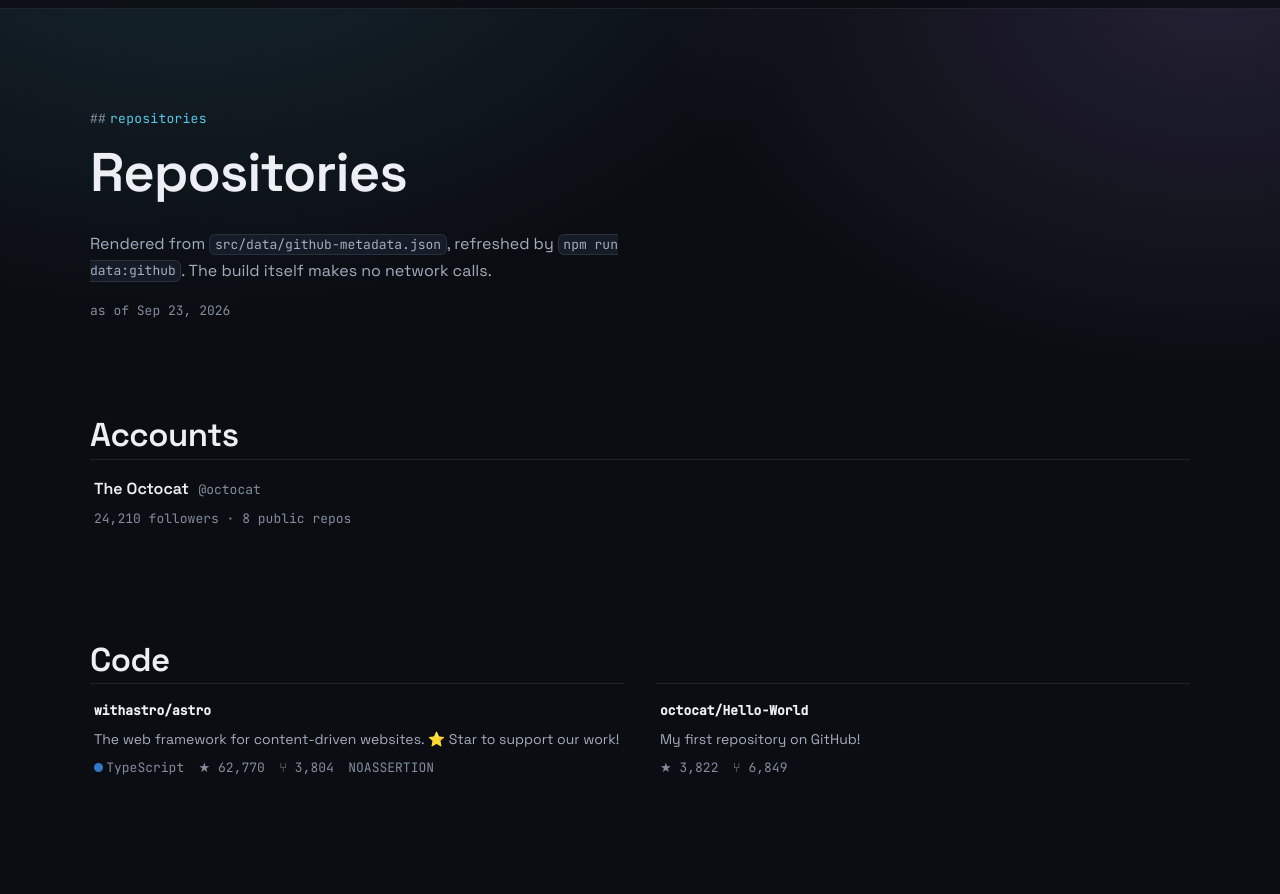
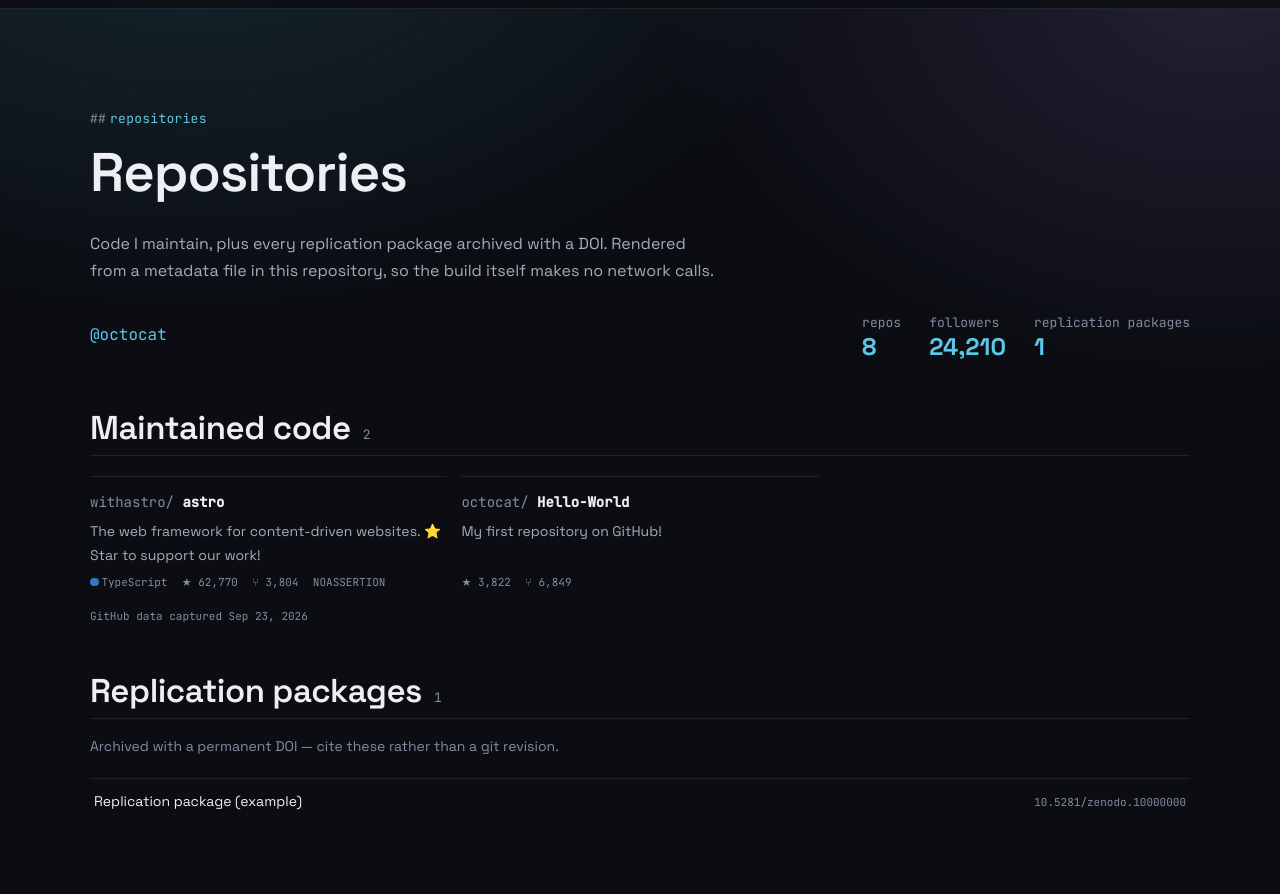
Before and after one commit to dfuchss/astro-studia, an Astro site: page /repositories in a window 1280 px wide. Shown: the part 48-942 px from the top of the page. Built offline with nearby package versions, Linux system fonts and the light colour scheme; Astro itself is replaced by a stand-in of ours.

Commit message:
Rebuild /repositories/ to match fuchss.org
I had approximated this page instead of reading it. The real design has:
an account header with three large figures (reach, breadth, research output —
no total star count, since the per-repo numbers already carry it); section
headings with a count beside them; the grid sorted by stars; descriptions
clamped to two lines with the full text in a title attribute; the stats line
pinned to the bottom of each cell with margin-top:auto so rows align across
columns; and Zenodo DOIs as full-width rows rather than cards.

Kept from mine: the locale-formatted capture date, and the note naming any
repo still missing metadata.

```diff
--- a/src/pages/repositories.astro
+++ b/src/pages/repositories.astro
@@ -1,218 +1,279 @@
 ---
 import Base from '../layouts/Base.astro';
 import { SITE } from '../consts.ts';
-import { repositories, languageColors, github } from '../lib/data.ts';
-import { formatCount } from '../lib/citations.ts';
+import { repositories, languageColors, github, socials } from '../lib/data.ts';
 
 /*
- * Everything on this page comes from src/data/github-metadata.json, which is
- * committed. No API call happens during the build — see the header of
- * scripts/fetch-github-metadata.mjs.
+ * Everything here comes from src/data/github-metadata.json, which is committed.
+ * No API call happens during the build — see scripts/fetch-github-metadata.mjs.
  *
- * A repo listed in repositories.yml but missing from the metadata file just
- * does not render, rather than failing the build: the usual cause is adding a
- * line and not yet running `npm run data:github`, and a half-finished edit
- * should not stop you previewing the site.
+ * A repo listed in repositories.yml but absent from the metadata file still
+ * renders, using the name alone: the usual cause is adding a line and not yet
+ * running `npm run data:github`, and a half-finished edit should not stop you
+ * previewing the site. The note at the bottom says so.
  */
 const repos = (repositories.github_repos ?? [])
-  .map((name) => github.repos[name])
-  .filter((r) => r !== undefined);
-
-const users = (repositories.github_users ?? [])
-  .map((login) => github.users[login])
-  .filter((u) => u !== undefined);
+  .map((full) => ({ full, meta: github.repos[full] }))
+  // Most-starred first. Any ordering beats the order they happen to sit in the
+  // YAML, which nobody maintains deliberately.
+  .sort((a, b) => (b.meta?.stars ?? 0) - (a.meta?.stars ?? 0));
 
 const zenodo = repositories.zenodo_repos ?? [];
+const user = socials.github_username ? github.users[socials.github_username] : undefined;
+const stale = repos.filter((r) => !r.meta).length;
 
-const missing = (repositories.github_repos ?? []).filter((n) => !github.repos[n]);
-
+const fmt = new Intl.NumberFormat(SITE.locale);
 const fetched = new Intl.DateTimeFormat(SITE.locale, {
   dateStyle: 'medium',
   timeZone: 'UTC',
 }).format(new Date(github.fetched));
-
-const lang = (name: string | null) => (name ? (languageColors[name] ?? 'var(--text-faint)') : null);
 ---
 
 <Base
-  title="repositories"
-  description="Code and datasets, from a metadata file committed to this repository."
   section="repositories"
+  title="Repositories"
+  description="Open-source repositories and archived replication packages."
 >
   <section class="wrap section">
     <p class="kicker" data-sigil="##">repositories</p>
     <h1>Repositories</h1>
     <p class="lede">
-      Rendered from <code>src/data/github-metadata.json</code>, refreshed by
-      <code>npm run data:github</code>. The build itself makes no network calls.
+      Code I maintain, plus every replication package archived with a DOI. Rendered from a metadata
+      file in this repository, so the build itself makes no network calls.
     </p>
-    <p class="mono asof">as of {fetched}</p>
-  </section>
 
     {
-    users.length > 0 && (
-      <section class="wrap section block">
-        <h2>Accounts</h2>
+      user && (
+        /* Three figures, each saying something different: reach, breadth, and
+           research output. No total star count — the per-repo numbers below
+           already carry that. */
+        <div class="ghuser">
+          <div>
+            <p class="ghname mono">
+              <a href={user.htmlUrl} rel="noopener me">
+                @{user.login}
+              </a>
+            </p>
+            {user.bio && <p class="ghbio">{user.bio}</p>}
+          </div>
+          <dl class="stats">
+            <div>
+              <dt class="mono">repos</dt>
+              <dd>{fmt.format(user.publicRepos)}</dd>
+            </div>
+            <div>
+              <dt class="mono">followers</dt>
+              <dd>{fmt.format(user.followers)}</dd>
+            </div>
+            <div>
+              <dt class="mono">replication packages</dt>
+              <dd>{fmt.format(zenodo.length)}</dd>
+            </div>
+          </dl>
+        </div>
+      )
+    }
+
+    {
+      repos.length > 0 && (
+        <section class="block">
+          <h2>
+            Maintained code <span class="count mono">{repos.length}</span>
+          </h2>
           <ul class="grid">
-          {users.map((u) => (
-            <li class="item reveal">
-              <a class="row" href={u.htmlUrl} rel="noopener">
-                <span class="name">{u.name ?? u.login}</span>
-                <span class="mono handle">@{u.login}</span>
+            {repos.map(({ full, meta }) => (
+              <li class="reveal">
+                <a class="repo" href={meta?.htmlUrl ?? `https://github.com/${full}`} rel="noopener">
+                  <p class="repo-name mono">
+                    <span class="owner">{full.split('/')[0]}/</span>
+                    <strong>{full.split('/')[1]}</strong>
+                  </p>
+                  {meta?.description && (
+                    <p class="repo-desc" title={meta.description}>
+                      {meta.description}
+                    </p>
+                  )}
+                  <p class="repo-meta mono">
+                    {meta?.language && (
+                      <span class="lang">
+                        <span
+                          class="dot"
+                          style={`background:${languageColors[meta.language] ?? 'var(--text-faint)'}`}
+                          aria-hidden="true"
+                        />
+                        {meta.language}
+                      </span>
+                    )}
+                    {meta && <span>★ {fmt.format(meta.stars)}</span>}
+                    {meta && meta.forks > 0 && <span>⑂ {fmt.format(meta.forks)}</span>}
+                    {meta?.license && <span>{meta.license}</span>}
+                    {meta?.archived && <span class="archived">archived</span>}
+                    {!meta && <span class="archived">no metadata yet</span>}
+                  </p>
                 </a>
-              {u.bio && <p class="desc">{u.bio}</p>}
-              <p class="mono stats">
-                {formatCount(u.followers)} followers · {formatCount(u.publicRepos)} public repos
+              </li>
+            ))}
+          </ul>
+          <p class="fresh mono">
+            GitHub data captured {fetched}
+            {stale > 0 && (
+              <>
+                {' '}
+                · {stale} without metadata — run <code>npm run data:github</code>
+              </>
+            )}
           </p>
+        </section>
+      )
+    }
+
+    {
+      zenodo.length > 0 && (
+        <section class="block">
+          <h2>
+            Replication packages <span class="count mono">{zenodo.length}</span>
+          </h2>
+          <p class="blurb">
+            Archived with a permanent DOI — cite these rather than a git revision.
+          </p>
+          <ul class="doi-list">
+            {zenodo.map((z) => (
+              <li>
+                <a class="doi" href={`https://doi.org/${z.doi}`} rel="noopener">
+                  <span class="doi-name">{z.name}</span>
+                  <span class="doi-id mono">{z.doi}</span>
+                </a>
               </li>
             ))}
           </ul>
         </section>
       )
     }
-
-  {
-    repos.length > 0 && (
-      <section class="wrap section block">
-        <h2>Code</h2>
-        <ul class="grid">
-          {repos.map((r) => (
-            <li class="item reveal">
-              <a class="row" href={r.htmlUrl} rel="noopener">
-                <span class="name mono">{r.fullName}</span>
-                {r.archived && <span class="chip archived">archived</span>}
-              </a>
-              {r.description && <p class="desc">{r.description}</p>}
-              <p class="mono stats">
-                {r.language && (
-                  <span class="lang">
-                    <span class="dot" style={`--lang: ${lang(r.language)}`} aria-hidden="true" />
-                    {r.language}
-                  </span>
-                )}
-                <span>★ {formatCount(r.stars)}</span>
-                <span>⑂ {formatCount(r.forks)}</span>
-                {r.license && <span>{r.license}</span>}
-              </p>
-            </li>
-          ))}
-        </ul>
   </section>
-    )
-  }
-
-  {
-    zenodo.length > 0 && (
-      <section class="wrap section block">
-        <h2>Archived</h2>
-        <p class="blurb">
-          Datasets and software releases with a DOI. No metadata to refresh — a DOI does not go
-          stale.
-        </p>
-        <ul class="grid">
-          {zenodo.map((z) => (
-            <li class="item reveal">
-              <a class="row" href={`https://doi.org/${z.doi}`} rel="noopener">
-                <span class="name">{z.name}</span>
-              </a>
-              <p class="mono stats">{z.doi}</p>
-            </li>
-          ))}
-        </ul>
-      </section>
-    )
-  }
-
-  {
-    missing.length > 0 && (
-      <section class="wrap section block">
-        <p class="missing">
-          {missing.length} repositor{missing.length === 1 ? 'y is' : 'ies are'} listed in
-          repositories.yml but absent from the metadata file. Run <code>npm run data:github</code>{' '}
-          and commit the result.
-        </p>
-      </section>
-    )
-  }
 </Base>
 
 <style>
-  .lede {
-    max-width: 60ch;
+  .lede,
+  .blurb {
+    max-width: 62ch;
     color: var(--text-muted);
   }
-  .asof {
-    margin: 0;
+  .blurb {
+    font-size: var(--fs-small);
     color: var(--text-faint);
   }
 
+  .ghuser {
+    display: flex;
+    flex-wrap: wrap;
+    align-items: center;
+    justify-content: space-between;
+    gap: 1.25rem;
+    margin: 1.75rem 0 0;
+  }
+  .ghname {
+    margin: 0 0 0.2rem;
+    font-size: 1rem;
+  }
+  .ghname a {
+    text-decoration: none;
+  }
+  .ghbio {
+    margin: 0;
+    font-size: var(--fs-small);
+    color: var(--text-muted);
+  }
+  .stats {
+    display: flex;
+    gap: 1.75rem;
+    margin: 0;
+  }
+  .stats dt {
+    color: var(--text-faint);
+    font-size: var(--fs-mono);
+  }
+  .stats dd {
+    margin: 0;
+    font-family: var(--font-head);
+    font-size: 1.5rem;
+    font-weight: 700;
+    color: var(--sec);
+    line-height: 1.2;
+  }
+
+  .block {
+    margin-top: 3rem;
+  }
   .block h2 {
-    margin-bottom: 0.2rem;
+    display: flex;
+    align-items: baseline;
+    gap: 0.75rem;
+    padding-bottom: 0.4rem;
+    border-bottom: 1px solid var(--border);
   }
-  .blurb {
-    color: var(--text-muted);
-    font-size: var(--fs-small);
-    max-width: 58ch;
-    margin-bottom: 1rem;
+  .count {
+    font-size: var(--fs-mono);
+    font-weight: 400;
+    color: var(--text-faint);
   }
 
   .grid {
+    display: grid;
+    grid-template-columns: repeat(auto-fill, minmax(min(100%, 18rem), 1fr));
+    gap: 0.9rem;
     list-style: none;
-    margin: 0;
+    margin: 1.25rem 0 0;
     padding: 0;
-    display: grid;
-    grid-template-columns: repeat(auto-fit, minmax(min(100%, 20rem), 1fr));
-    gap: 0.75rem 2rem;
   }
-
   /* Flat, like the rest of the site: a hairline rule instead of a filled tile. */
-  .item {
-    display: grid;
+  .repo {
+    display: flex;
+    flex-direction: column;
     gap: 0.4rem;
-    align-content: start;
-    padding: 1rem 0.25rem 1rem;
+    height: 100%;
+    padding: 0.9rem 0 0;
     border-top: 1px solid var(--border);
+    text-decoration: none;
+    color: inherit;
     transition: border-color var(--dur) var(--ease);
   }
-  .item:hover {
+  .repo:hover {
     border-top-color: var(--sec-line);
   }
-
-  .row {
-    display: flex;
-    align-items: baseline;
-    flex-wrap: wrap;
-    gap: 0.25rem 0.6rem;
-    color: var(--text);
-    text-decoration: none;
-  }
-  .row:hover .name {
+  .repo:hover .repo-name,
+  .repo:hover strong {
     color: var(--sec-strong);
   }
-  .name {
-    font-weight: 600;
+  .repo-name {
+    margin: 0;
+    font-size: 0.875rem;
     overflow-wrap: anywhere;
   }
-  .handle {
+  .owner {
     color: var(--text-faint);
   }
-  .archived {
-    padding: 0.2em 0.5em;
-    border-color: var(--warn);
-    color: var(--warn);
+  /* GitHub descriptions run from four words to four lines. Clamping stops a
+     row of cells being dominated by whichever repo is wordiest; the full text
+     is in the title attribute and one click away. */
+  .repo-desc {
+    margin: 0;
+    font-size: var(--fs-small);
+    color: var(--text-muted);
+    display: -webkit-box;
+    -webkit-box-orient: vertical;
+    -webkit-line-clamp: 2;
+    line-clamp: 2;
+    overflow: hidden;
   }
-
-  .desc {
-    margin: 0;
-    color: var(--text-muted);
-    font-size: var(--fs-small);
-  }
-  .stats {
+  .repo-meta {
     display: flex;
     flex-wrap: wrap;
-    gap: 0.35rem 0.9rem;
-    margin: 0;
+    gap: 0.9rem;
+    /* `auto` top margin pins this line to the bottom of the cell, so the stats
+       rows line up across columns whatever length the descriptions are. */
+    margin: auto 0 0;
     color: var(--text-faint);
+    font-size: 0.6875rem;
   }
   .lang {
     display: inline-flex;
@@ -220,14 +281,47 @@ const lang = (name: string | null) => (name ? (languageColors[name] ?? 'var(--te
     gap: 0.4ch;
   }
   .dot {
-    width: 0.7em;
-    height: 0.7em;
+    width: 0.55rem;
+    height: 0.55rem;
     border-radius: 50%;
-    background: var(--lang);
+    display: inline-block;
+  }
+  .archived {
+    color: var(--warn);
+  }
+  .fresh {
+    margin: 1rem 0 0;
+    color: var(--text-faint);
+    font-size: 0.6875rem;
   }
 
-  .missing {
-    color: var(--warn);
+  .doi-list {
+    list-style: none;
+    margin: 1.25rem 0 0;
+    padding: 0;
+  }
+  .doi {
+    display: flex;
+    flex-wrap: wrap;
+    align-items: baseline;
+    justify-content: space-between;
+    gap: 0.5rem 1rem;
+    padding: 0.65rem 0.25rem;
+    border-top: 1px solid var(--border);
+    text-decoration: none;
+    color: inherit;
+  }
+  .doi:hover {
+    background: var(--sec-dim);
+  }
+  .doi-name {
     font-size: var(--fs-small);
   }
+  .doi:hover .doi-name {
+    color: var(--sec-strong);
+  }
+  .doi-id {
+    color: var(--text-faint);
+    font-size: 0.6875rem;
+  }
 </style>
```
Lines whose indentation alone changed are shown as unchanged.
